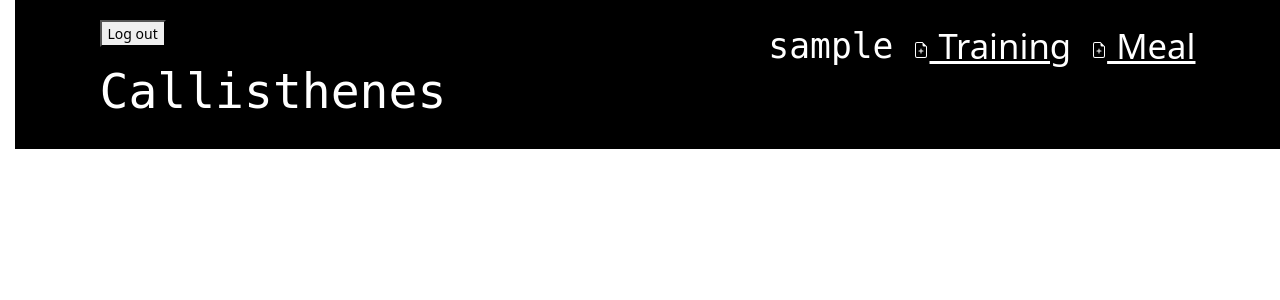
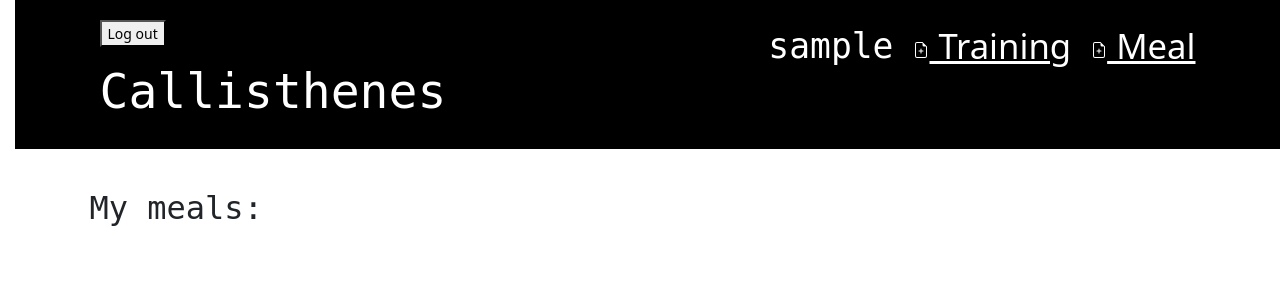
Before and after one commit to konstantinosalatzas/callisthenes, a Django app: page /meal in a window 1280 px wide. Shown: the top 300 px of the page. Run offline with Django 5.2, Linux system fonts and the light colour scheme; the visitor is signed in with stand-in values (Sample User, id 1); data that the repository does not hold is empty.

Commit message:
Update meal list template

```diff
--- a/tracker/templates/tracker/meal_list.html
+++ b/tracker/templates/tracker/meal_list.html
@@ -1,6 +1,7 @@
 {% extends 'tracker/base.html' %}
 
 {% block content %}
+    <h2>My meals:</h2>
     {% for meal in meals %}
         <article class="post">
             <time class="date">
```
